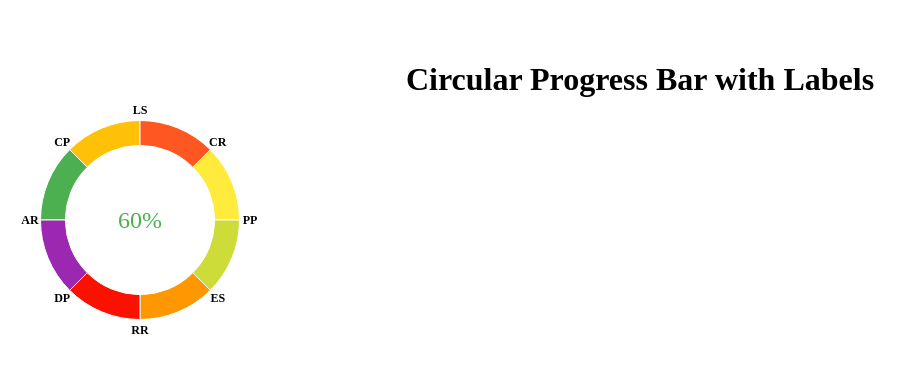
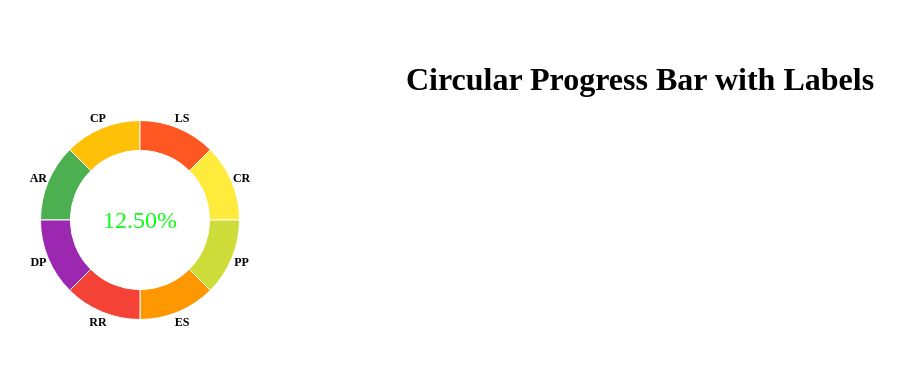
Before and after one commit to iamomoro/playground, a React (Vite) app: page / in a window 1280 px wide. Shown: the top 372 px of the page, without its empty margins (0-915 px from the left). Built offline with nearby package versions, Linux system fonts and the light colour scheme.

Commit message:
added average

```diff
--- a/src/chartjs/CircularProgress.tsx
+++ b/src/chartjs/CircularProgress.tsx
@@ -17,7 +17,7 @@ const CircularProgress: React.FC = () => {
           '#FFEB3B',
           '#CDDC39',
           '#FF9800',
-          '#fa1100',
+          '#F44336',
           '#9C27B0',
         ],
         borderWidth: 1,
@@ -26,7 +26,7 @@ const CircularProgress: React.FC = () => {
   };
 
   const options = {
-    cutout: '75%', // Adjust this to create the desired hole size in the middle
+    cutout: '70%', // This creates the hole in the middle
     rotation: -90, // Start angle for the first segment
     circumference: 360, // Full circle
     plugins: {
@@ -39,16 +39,23 @@ const CircularProgress: React.FC = () => {
     },
   };
 
-  const radius = 110; // Adjust this to position labels outside the doughnut
+  const radius = 110; // Radius for positioning labels outside the doughnut
   const centerX = 100; // Center X coordinate
   const centerY = 100; // Center Y coordinate
 
   const labelsPosition = data.labels.map((label, index) => {
-    const angle = (index / data.labels.length) * 2 * Math.PI - Math.PI / 2;
+    const startAngle = (index / data.labels.length) * 2 * Math.PI - Math.PI / 2;
+    const endAngle =
+      ((index + 1) / data.labels.length) * 2 * Math.PI - Math.PI / 2;
+    const angle = (startAngle + endAngle) / 2;
     const x = centerX + Math.cos(angle) * radius;
     const y = centerY + Math.sin(angle) * radius;
     return { label, x, y };
   });
+
+  // Calculate the average of the data
+  const total = data.datasets[0].data.reduce((acc, value) => acc + value, 0);
+  const average = (total / data.datasets[0].data.length).toFixed(2);
 
   return (
     <div style={{ position: 'relative', width: 200, height: 200 }}>
@@ -58,8 +65,8 @@ const CircularProgress: React.FC = () => {
           key={index}
           style={{
             position: 'absolute',
-            left: `${pos.x}px`, // Use pixel values for accurate positioning
-            top: `${pos.y}px`, // Use pixel values for accurate positioning
+            left: `${pos.x}px`,
+            top: `${pos.y}px`,
             transform: 'translate(-50%, -50%)',
             fontSize: '12px',
             fontWeight: 'bold',
@@ -78,10 +85,14 @@ const CircularProgress: React.FC = () => {
           left: '50%',
           transform: 'translate(-50%, -50%)',
           fontSize: '24px',
-          color: '#4CAF50',
+          color: '#09ff11',
+          // background: '#4caf4f63',
+          // width: '100%',
+          // height: '100%',
+          // alignItems: 'center'
         }}
       >
-        60%
+        {average}%
       </div>
     </div>
   );
```
